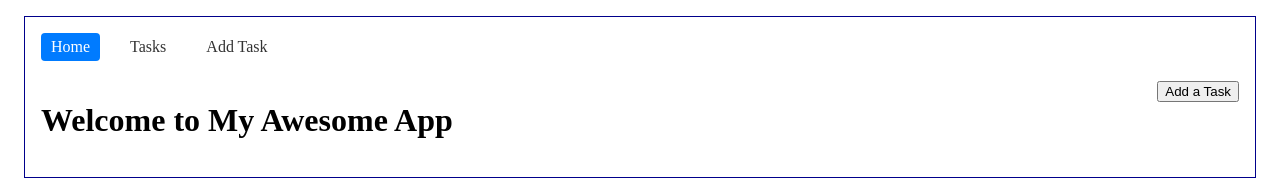
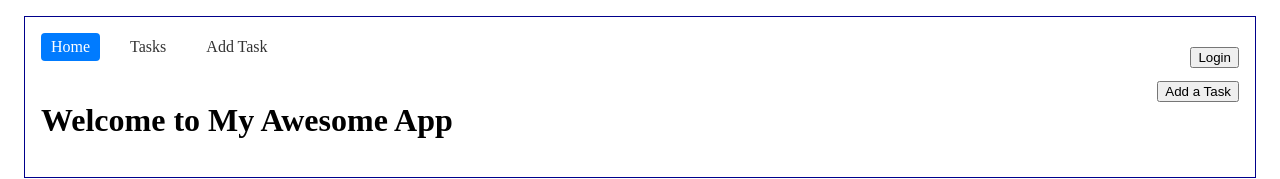
Before and after one commit to Ying29-Wang/CS5610, a React (Vite) app in the folder week11/week9/my-react-app/: page / in a window 1280 px wide. Shown: the top 179 px of the page. Built offline with nearby package versions, Linux system fonts and the light colour scheme; no server answers.

Commit message:
add login button

```diff
--- a/week11/week9/my-react-app/src/App.jsx
+++ b/week11/week9/my-react-app/src/App.jsx
@@ -4,6 +4,7 @@ import TasksList from './components/TasksList';
 import AddTask from './components/AddTask';
 import TaskDetail from './components/TaskDetail';
 import { Routes, Route, NavLink, Outlet } from 'react-router-dom';
+import LoginButton from './components/LoginButton';
 
 export default function App() {
   const [tasksFromServer, setTasksFromServer] = useState([]);
@@ -67,11 +68,14 @@ export default function App() {
 
   return (
     <div className="appContainer">
-      <nav>
-        <NavLink to="/" className={({ isActive }) => isActive ? 'active' : ''}>Home</NavLink>
-        <NavLink to="/tasks" className={({ isActive }) => isActive ? 'active' : ''}>Tasks</NavLink>
-        <NavLink to="/add" className={({ isActive }) => isActive ? 'active' : ''}>Add Task</NavLink>
-      </nav>
+      <div className="navContainer">
+        <nav>
+          <NavLink to="/" className={({ isActive }) => isActive ? 'active' : ''}>Home</NavLink>
+          <NavLink to="/tasks" className={({ isActive }) => isActive ? 'active' : ''}>Tasks</NavLink>
+          <NavLink to="/add" className={({ isActive }) => isActive ? 'active' : ''}>Add Task</NavLink>
+        </nav>
+        <LoginButton />
+      </div>
       <Routes>
         <Route path="/" element={<Header myAppName={appName} />} />
         <Route
--- /dev/null
+++ b/week11/week9/my-react-app/src/components/LoginButton.jsx
@@ -0,0 +1,15 @@
+import React from "react";
+import { useAuth0 } from "@auth0/auth0-react";
+
+export default function LoginButton() {
+    const { loginWithRedirect } = useAuth0();
+
+    function loginHandler() {
+        loginWithRedirect();
+    }
+    return (
+        <button onClick={loginHandler}>
+            Login
+        </button>
+    )
+}
--- a/week11/week9/my-react-app/src/index.css
+++ b/week11/week9/my-react-app/src/index.css
@@ -24,6 +24,12 @@ nav a:hover {
 nav a.active {
   background-color: #007bff;
   color: white;
+}
+
+.navContainer {
+  display: flex;
+  justify-content: space-between;
+  align-items: center;
 }
 
 .active-task {
```
